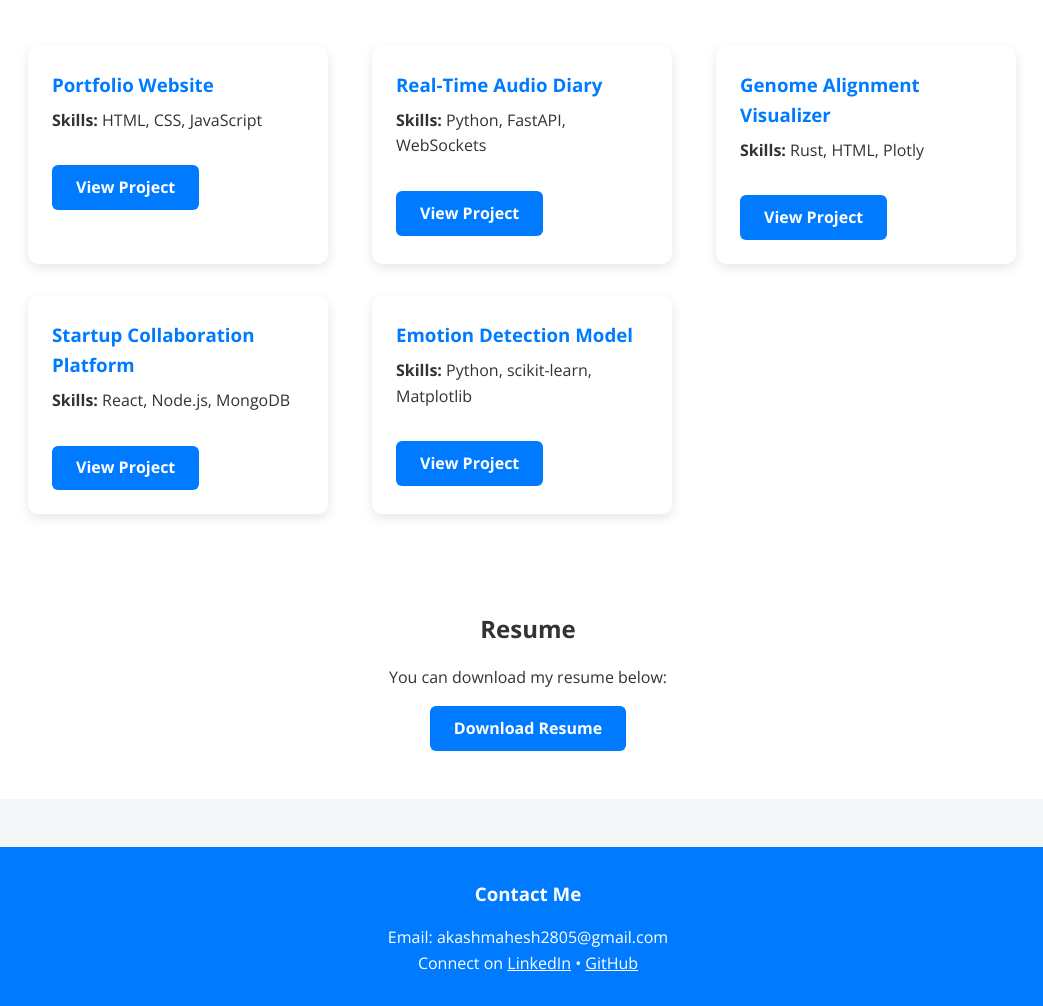
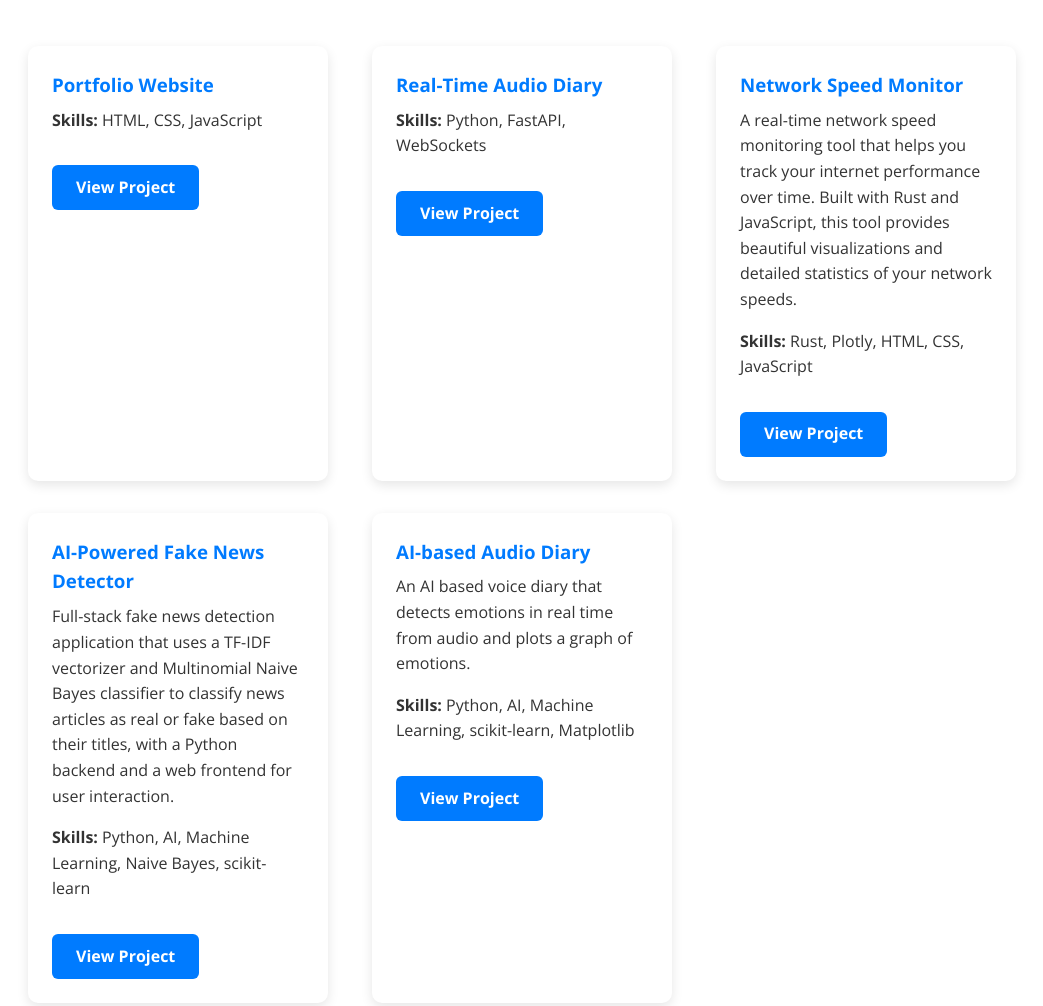
Before and after one commit to akashmahesh2805/akash-mahesh, a plain HTML site: page index.html in a window 1280 px wide. Shown: the part 1060-2066 px from the top of the page, without its empty margins (112-1155 px from the left). Drawn offline with nearby package versions, Linux system fonts and the light colour scheme.

Commit message:
Adding the projects - 1

```diff
--- a/index.html
+++ b/index.html
@@ -5,11 +5,16 @@
     <meta name="viewport" content="width=device-width, initial-scale=1.0" />
     <title>Akash Mahesh | Portfolio</title>
     <link rel="stylesheet" href="style.css" />
-  <link href="https://fonts.googleapis.com/css2?family=Open+Sans:wght@400;700&display=swap" rel="stylesheet" />
-  <link rel="stylesheet" href="https://cdnjs.cloudflare.com/ajax/libs/font-awesome/6.5.0/css/all.min.css" />
+    <link
+      href="https://fonts.googleapis.com/css2?family=Open+Sans:wght@400;700&display=swap"
+      rel="stylesheet"
+    />
+    <link
+      rel="stylesheet"
+      href="https://cdnjs.cloudflare.com/ajax/libs/font-awesome/6.5.0/css/all.min.css"
+    />
   </head>
   <body>
-
     <header class="navbar">
       <div class="logo">Akash Mahesh</div>
       <nav>
@@ -21,8 +26,12 @@
         </ul>
       </nav>
       <div class="socials">
-      <a href="https://www.linkedin.com/in/akash--mahesh/" target="_blank"><i class="fab fa-linkedin"></i></a>
-      <a href="https://github.com/akashmahesh2805" target="_blank"><i class="fab fa-github"></i></a>
+        <a href="https://www.linkedin.com/in/akash--mahesh/" target="_blank"
+          ><i class="fab fa-linkedin"></i
+        ></a>
+        <a href="https://github.com/akashmahesh2805" target="_blank"
+          ><i class="fab fa-github"></i
+        ></a>
       </div>
     </header>
 
@@ -32,7 +41,11 @@
       </div>
       <div class="intro">
         <h1>Hello, my name is <span class="highlight">Akash Mahesh</span></h1>
-      <p>I'm an Information Science and Engineering student at BMS College of Engineering, Bangalore. I'm passionate about Full Stack Web Development and Artificial Intelligence. I also love startups.</p>
+        <p>
+          I'm an Information Science and Engineering student at BMS College of
+          Engineering, Bangalore. I'm passionate about Full Stack Web
+          Development and Artificial Intelligence. I also love startups.
+        </p>
       </div>
     </section>
 
@@ -75,37 +88,91 @@
       <input type="text" id="searchInput" placeholder="Search..." />
 
       <div id="projectList" class="project-grid">
-
         <div class="project-card" data-skills="html css javascript portfolio">
           <h3>Portfolio Website</h3>
           <p><strong>Skills:</strong> HTML, CSS, JavaScript</p>
-        <a href="https://github.com/akashmahesh2805/portfolio" target="_blank" class="btn">View Project</a>
+          <a
+            href="https://github.com/akashmahesh2805/akash-mahesh"
+            target="_blank"
+            class="btn"
+            >View Project</a
+          >
         </div>
 
-      <div class="project-card" data-skills="python fastapi websockets audio diary">
+        <div
+          class="project-card"
+          data-skills="python fastapi websockets audio diary"
+        >
           <h3>Real-Time Audio Diary</h3>
           <p><strong>Skills:</strong> Python, FastAPI, WebSockets</p>
-        <a href="https://github.com/akashmahesh2805/audio-diary" target="_blank" class="btn">View Project</a>
+          <a
+            href="https://github.com/akashmahesh2805/audio-diary"
+            target="_blank"
+            class="btn"
+            >View Project</a
+          >
         </div>
 
-      <div class="project-card" data-skills="rust html plotly genome">
-        <h3>Genome Alignment Visualizer</h3>
-        <p><strong>Skills:</strong> Rust, HTML, Plotly</p>
-        <a href="https://github.com/akashmahesh2805/genome-align" target="_blank" class="btn">View Project</a>
+        <div class="project-card" data-skills="rust html plotly css javascript network rust-network-viz">
+          <h3>Network Speed Monitor</h3>
+          <p>
+            A real-time network speed monitoring tool that helps you track your
+            internet performance over time. Built with Rust and JavaScript, this
+            tool provides beautiful visualizations and detailed statistics of
+            your network speeds.
+          </p>
+          <p><strong>Skills:</strong> Rust, Plotly, HTML, CSS, JavaScript</p>
+          <a
+            href="https://github.com/akashmahesh2805/rust-network-viz"
+            target="_blank"
+            class="btn"
+            >View Project</a
+          >
         </div>
 
-      <div class="project-card" data-skills="react nodejs mongodb startup">
-        <h3>Startup Collaboration Platform</h3>
-        <p><strong>Skills:</strong> React, Node.js, MongoDB</p>
-        <a href="https://github.com/akashmahesh2805/startup-collab" target="_blank" class="btn">View Project</a>
+        <div
+          class="project-card"
+          data-skills="python, ai, machine learning, naive bayes, scikit-learn fake-news-detector"
+        >
+          <h3>AI-Powered Fake News Detector</h3>
+          <p>
+            Full-stack fake news detection application that uses a TF-IDF
+            vectorizer and Multinomial Naive Bayes classifier to classify news
+            articles as real or fake based on their titles, with a Python
+            backend and a web frontend for user interaction.
+          </p>
+          <p>
+            <strong>Skills:</strong> Python, AI, Machine Learning, Naive Bayes,
+            scikit-learn
+          </p>
+          <a
+            href="https://github.com/akashmahesh2805/fake-news-detector"
+            target="_blank"
+            class="btn"
+            >View Project</a
+          >
         </div>
 
-      <div class="project-card" data-skills="python sklearn matplotlib emotion">
-        <h3>Emotion Detection Model</h3>
-        <p><strong>Skills:</strong> Python, scikit-learn, Matplotlib</p>
-        <a href="https://github.com/akashmahesh2805/emotion-detector" target="_blank" class="btn">View Project</a>
+        <div
+          class="project-card"
+          data-skills="python sklearn matplotlib emotion audio-diary"
+        >
+          <h3>AI-based Audio Diary</h3>
+          <p>
+            An AI based voice diary that detects emotions in real time from
+            audio and plots a graph of emotions.
+          </p>
+          <p>
+            <strong>Skills:</strong> Python, AI, Machine Learning, scikit-learn,
+            Matplotlib
+          </p>
+          <a
+            href="https://github.com/akashmahesh2805/audio-diary"
+            target="_blank"
+            class="btn"
+            >View Project</a
+          >
         </div>
-
       </div>
     </section>
 
@@ -118,12 +185,15 @@
     <footer class="footer" id="contact">
       <h3>Contact Me</h3>
       <p>Email: akashmahesh2805@gmail.com</p>
-    <p>Connect on
-      <a href="https://www.linkedin.com/in/akash--mahesh/" target="_blank">LinkedIn</a> •
+      <p>
+        Connect on
+        <a href="https://www.linkedin.com/in/akash--mahesh/" target="_blank"
+          >LinkedIn</a
+        >
+        •
         <a href="https://github.com/akashmahesh2805" target="_blank">GitHub</a>
       </p>
     </footer>
-
   </body>
   <script src="script.js"></script>
 </html>
```
Lines whose indentation alone changed are shown as unchanged.
